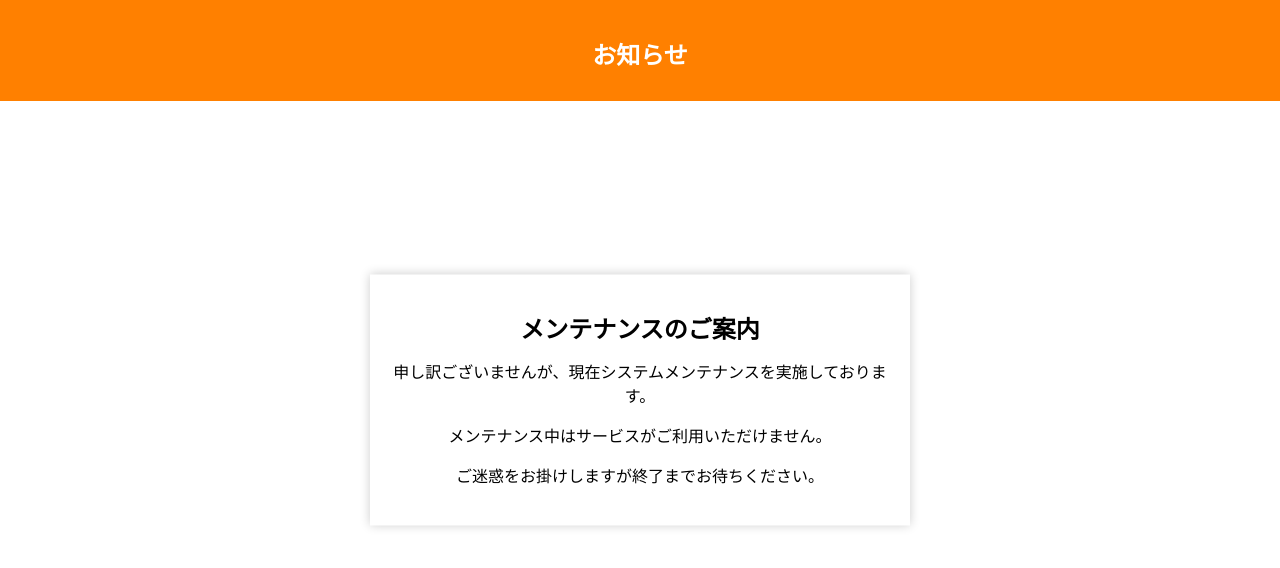
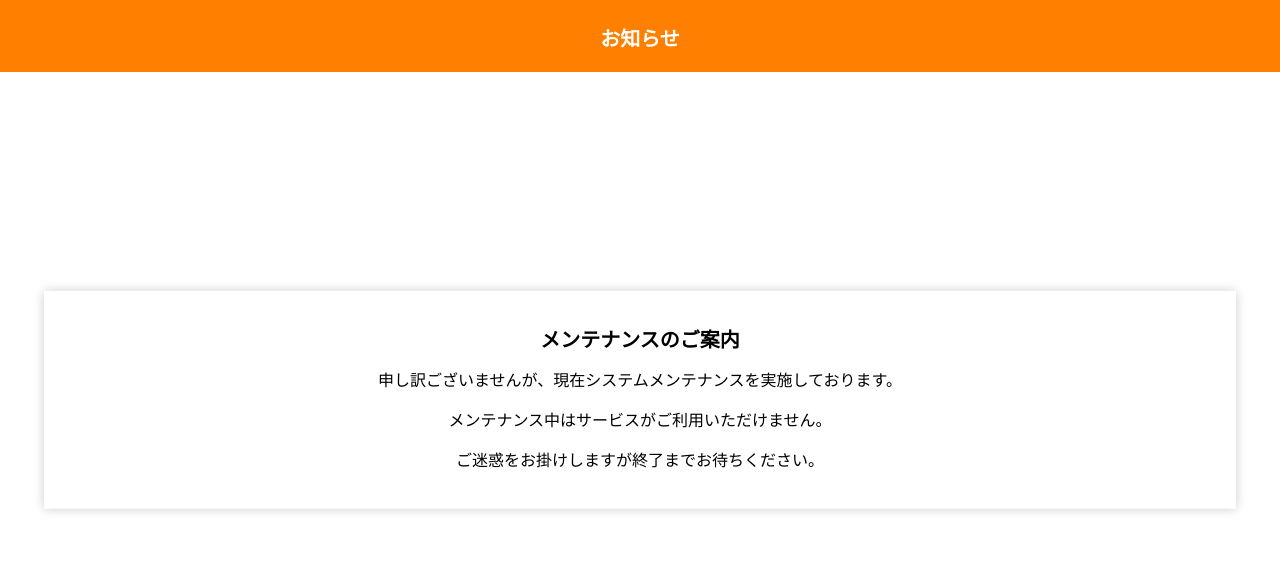
Before and after one commit to rei1007/switch, a plain HTML site: page index.html in a window 1280 px wide. Drawn offline with Linux system fonts and the light colour scheme.

Commit message:
Update style.css

```diff
--- a/style.css
+++ b/style.css
@@ -8,7 +8,7 @@ body {
 /* ヘッダーのスタイル */
 .header {
   background-color: #ff8000; /* オレンジ色 */
-  padding: 20px;
+  padding: 10px;
 }
 
 .header h1 {
@@ -22,7 +22,7 @@ body {
   top: 50%;
   left: 50%;
   transform: translate(-50%, -50%);
-  width: 500px;
+  width: 90%;
   background-color: #fff;
   padding: 20px;
   text-align: center;
@@ -30,7 +30,7 @@ body {
 }
 
 h1 {
-  font-size: 24px;
+  font-size: 20px;
   margin-bottom: 10px;
 }
 
```
